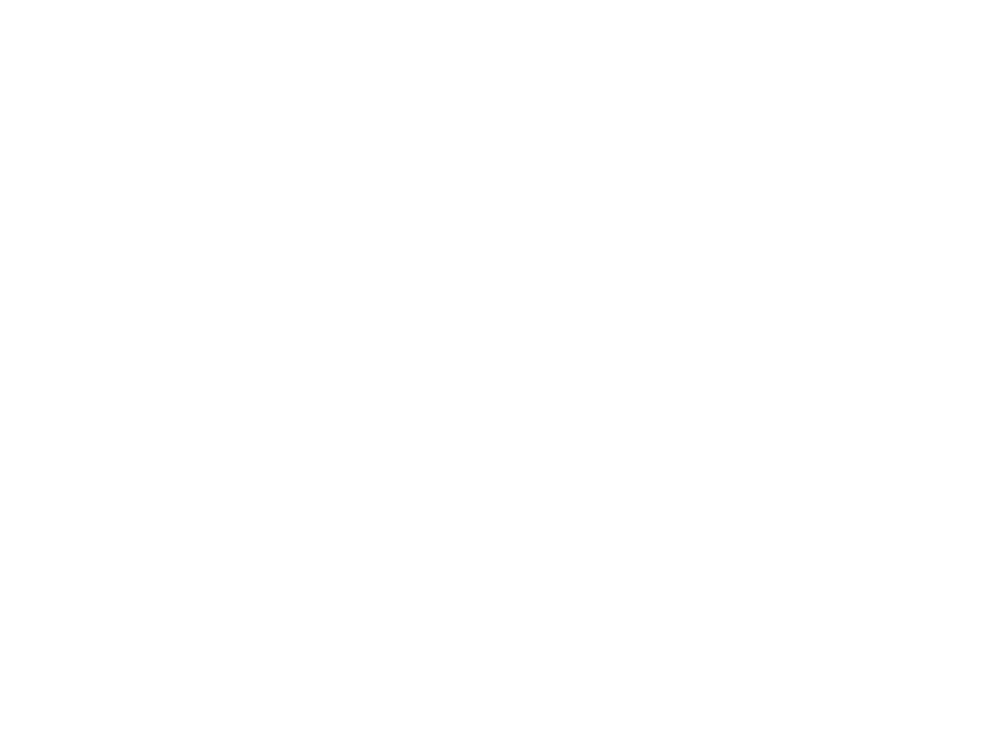
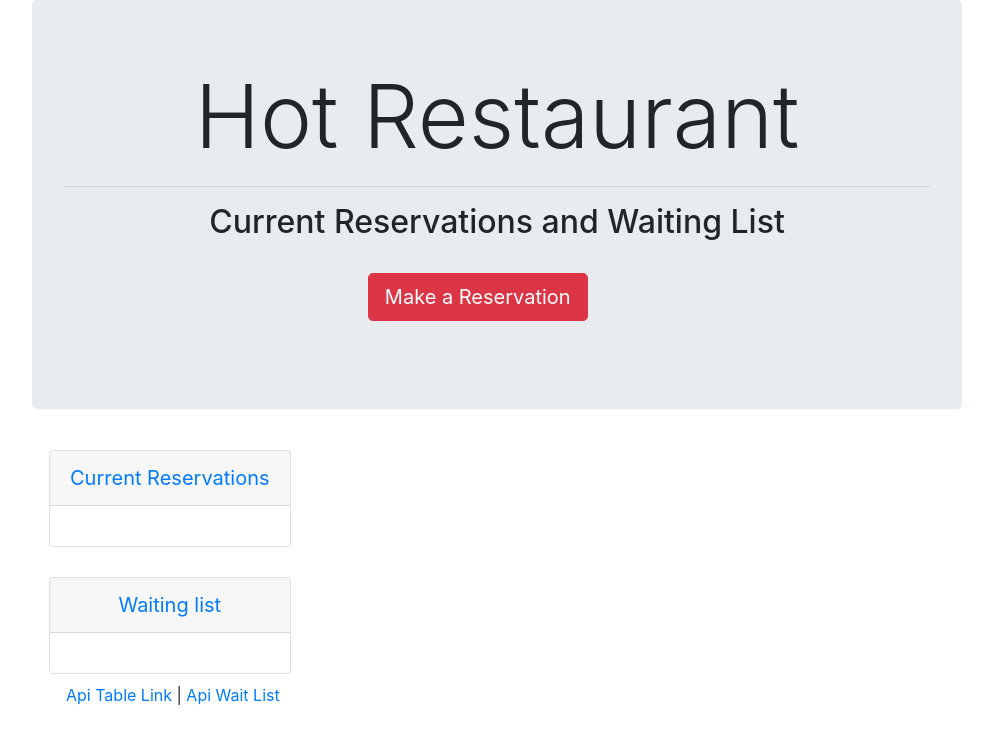
Before and after one commit to codyfrost94/Hot-Restaurant, a website: page view.html in a window 1280 px wide. Shown: the whole page, without its empty margins (143-1136 px from the left). Drawn offline with nearby package versions, Linux system fonts and the light colour scheme; a web font is replaced by a local one.

Commit message:
further formatting and add view.html

```diff
--- a/index.html
+++ b/index.html
@@ -15,12 +15,17 @@
             <h2 class="text-center">We only have 5 tables! Book your seat before they are all gone!</h2>
             <br>
             <div class="text-center">
-                <a href="/view" type="button" class="btn btn-primary btn-lg" id="view"><span class="oi oi-list"></span> View Tables</a>
-                <a href="/make" type="button" class="btn btn-danger btn-lg" id="make"><span class="oi oi-credit-card"></span> Make Reservation</a>
+                <a href="/view" role="button" class="btn btn-primary btn-lg" id="view"><span class="oi oi-list"></span> View Tables</a>
+                <a href="/make" role="button" class="btn btn-danger btn-lg" id="make"><span class="oi oi-credit-card"></span> Make Reservation</a>
             </div>
         </div>
+        <footer>
         <a href="#">Api Table Link</a><span> | </span> <a href="#">Api Wait List</a>
+    </footer>
     </div>
+    <script src="https://code.jquery.com/jquery-3.2.1.min.js" integrity="sha256-hwg4gsxgFZhOsEEamdOYGBf13FyQuiTwlAQgxVSNgt4=" crossorigin="anonymous"></script>
+            <script src="https://cdnjs.cloudflare.com/ajax/libs/popper.js/1.12.3/umd/popper.min.js" integrity="sha384-vFJXuSJphROIrBnz7yo7oB41mKfc8JzQZiCq4NCceLEaO4IHwicKwpJf9c9IpFgh" crossorigin="anonymous"></script>
+            <script src="https://maxcdn.bootstrapcdn.com/bootstrap/4.0.0-beta.2/js/bootstrap.min.js" integrity="sha384-alpBpkh1PFOepccYVYDB4do5UnbKysX5WZXm3XxPqe5iKTfUKjNkCk9SaVuEZflJ" crossorigin="anonymous"></script>
 </body>
 
 </html>
--- a/view.html
+++ b/view.html
@@ -0,0 +1,46 @@
+<!DOCTYPE html>
+<html>
+
+<head>
+    <title>Hot Restaurant Reservations</title>
+    <link rel="stylesheet" href="https://maxcdn.bootstrapcdn.com/bootstrap/4.0.0-beta.2/css/bootstrap.min.css" integrity="sha384-PsH8R72JQ3SOdhVi3uxftmaW6Vc51MKb0q5P2rRUpPvrszuE4W1povHYgTpBfshb" crossorigin="anonymous">
+    <link rel="stylesheet" href="https://cdnjs.cloudflare.com/ajax/libs/open-iconic/1.1.1/font/css/open-iconic-bootstrap.css">
+</head>
+
+<body>
+    <div class="container col-md-9 mx-auto">
+        <div class="jumbotron">
+            <h1 class="text-center display-2"><span class="oi oi-fire"></span> Hot Restaurant</h1>
+            <hr>
+            <h2 class="text-center">Current Reservations and Waiting List</h2>
+            <br>
+            <div class="text-center">
+                <a href="/make" role="button" class="btn btn-danger btn-lg" id="view"><span class="oi oi-credit-card"></span> Make a Reservation</a>
+                <a href="/" role="button" class="btn btn-lg" id="view"><span class="oi oi-home"></span></button>
+            </div>
+        </div>
+        <div class="card">
+            <div class="card-header">
+                <span>Current Reservations</span>
+            </div>
+            <div class="card-body">
+            </div>
+        </div>
+        <br>
+        <div class="card">
+            <div class="card-header">
+                <span>Waiting list</span>
+            </div>
+            <div class="card-body">
+            </div>
+        </div>
+            <footer>
+        <a href="#">Api Table Link</a><span> | </span> <a href="#">Api Wait List</a>
+                </footer>
+            </div>
+            <script src="https://code.jquery.com/jquery-3.2.1.min.js" integrity="sha256-hwg4gsxgFZhOsEEamdOYGBf13FyQuiTwlAQgxVSNgt4=" crossorigin="anonymous"></script>
+            <script src="https://cdnjs.cloudflare.com/ajax/libs/popper.js/1.12.3/umd/popper.min.js" integrity="sha384-vFJXuSJphROIrBnz7yo7oB41mKfc8JzQZiCq4NCceLEaO4IHwicKwpJf9c9IpFgh" crossorigin="anonymous"></script>
+            <script src="https://maxcdn.bootstrapcdn.com/bootstrap/4.0.0-beta.2/js/bootstrap.min.js" integrity="sha384-alpBpkh1PFOepccYVYDB4do5UnbKysX5WZXm3XxPqe5iKTfUKjNkCk9SaVuEZflJ" crossorigin="anonymous"></script>
+</body>
+
+</html>
```
Also changed, not shown: make.html (+15 -5 lines).
